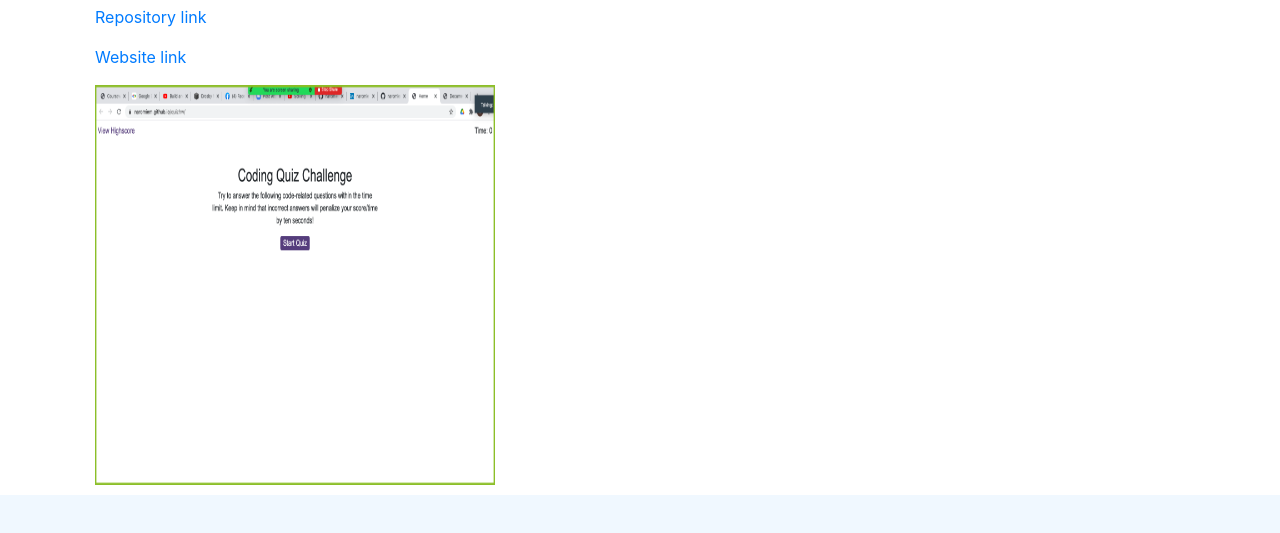
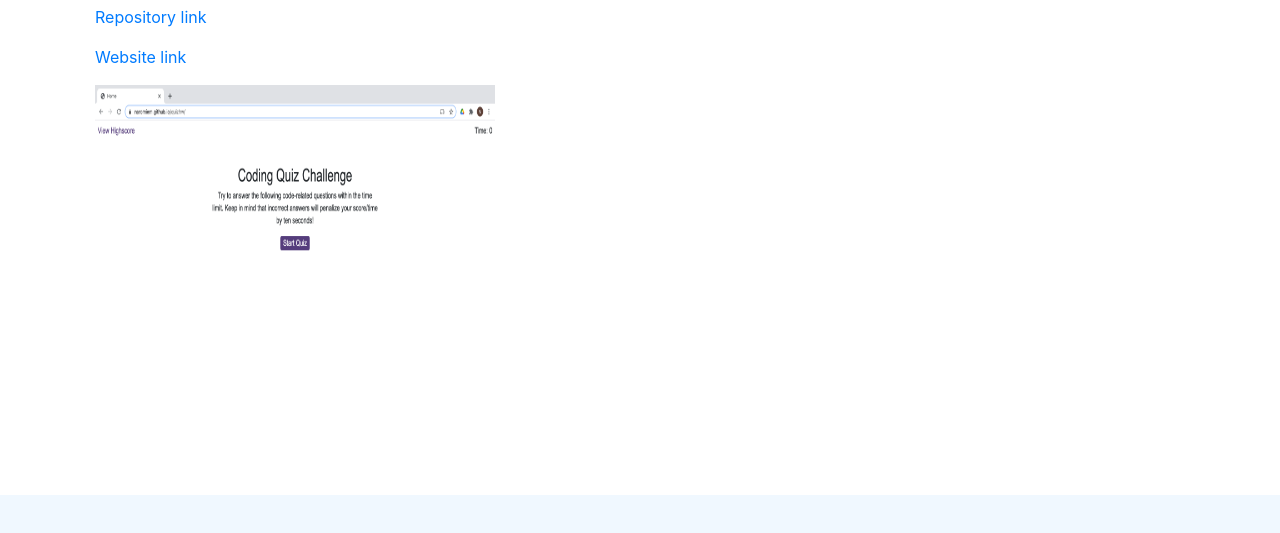
Before and after one commit to naromiem/Portfoliohw, a plain HTML site: page portfolio.html in a window 1280 px wide. Shown: the part 117-650 px from the top of the page. Drawn offline with nearby package versions, Linux system fonts and the light colour scheme.

Commit message:
added links and screenshot

```diff
--- a/portfolio.html
+++ b/portfolio.html
@@ -43,7 +43,7 @@
  <p><a href="https://github.com/naromiem/quizhw">Repository link</a></p>
  <p><a href="https://naromiem.github.io/quizhw/">Website link</a></p>
 
- <img src="./WebsiteImage.png" width="400px" height="400px">
+ <img src="./WebImage.png" width="400px" height="400px">
     </div>
   </div>
 
```
Also changed, not shown: WebImage.png (added), WebsiteImage.png (deleted), 1 other file.
